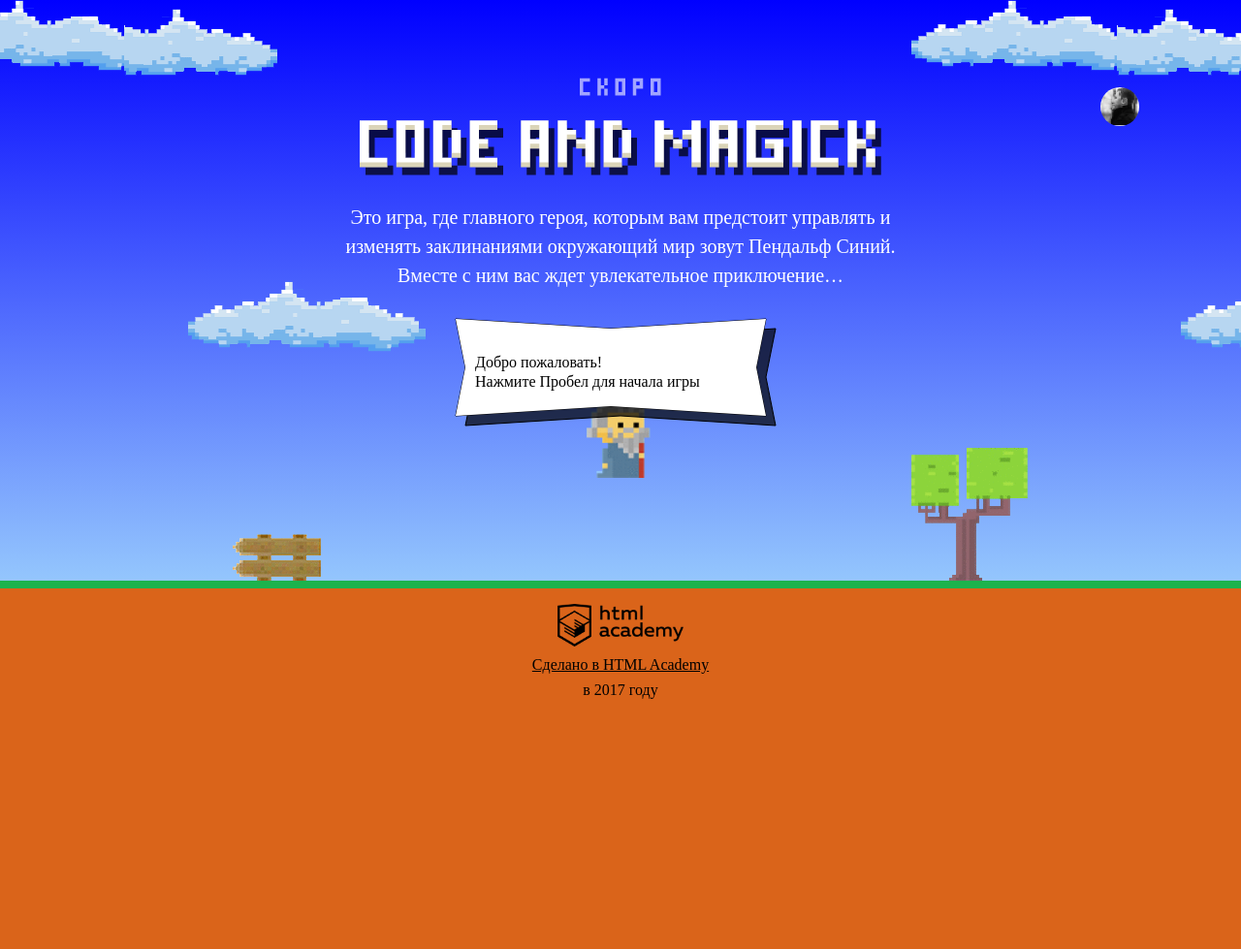
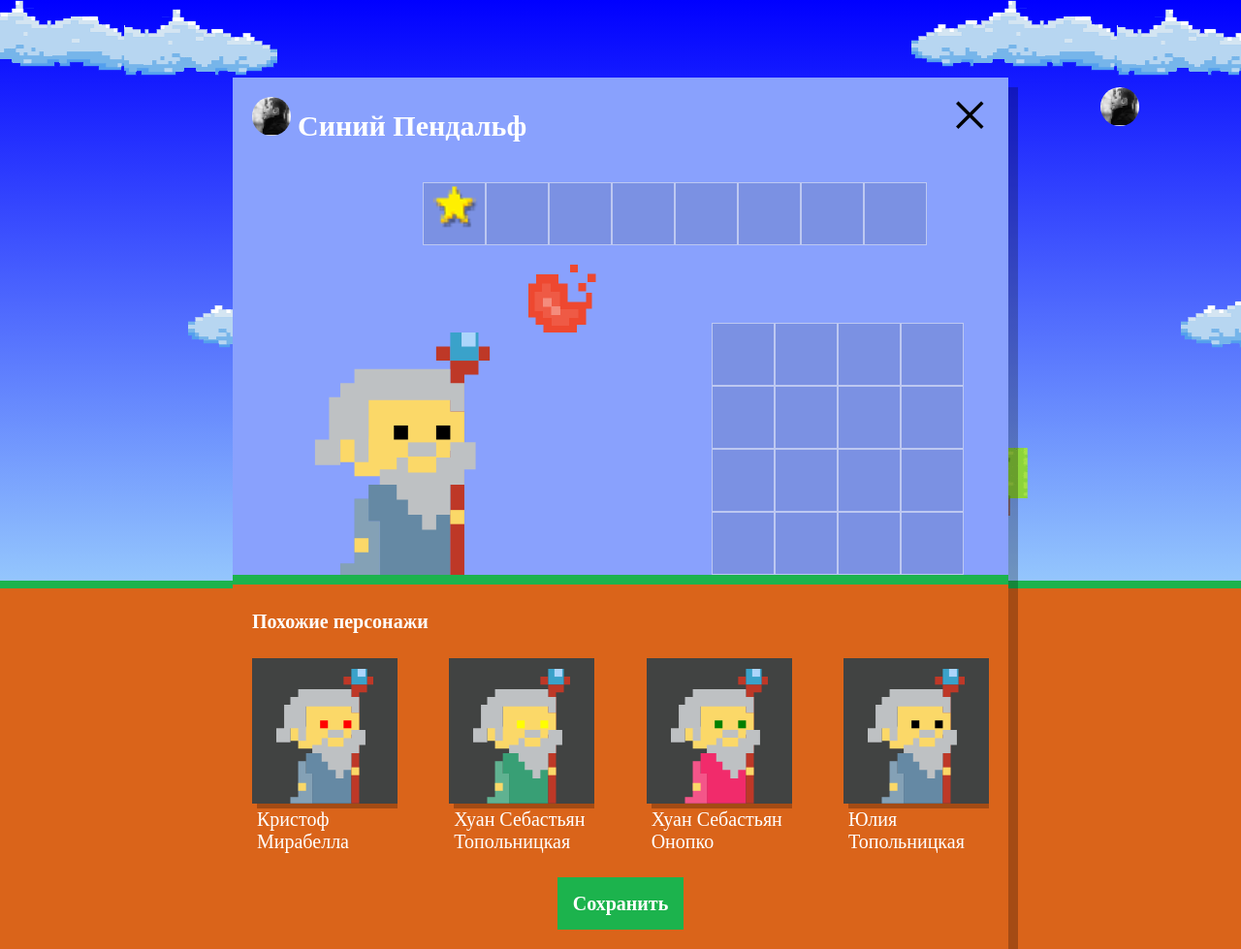
Before and after one commit to salmivas/1037955-code-and-magick-18, a website: page index.html in a window 1280 px wide. Shown: the whole page at 97% size. Before the commit the page ends 800 px from the top, so only its background shows below. Drawn offline with Linux system fonts and the light colour scheme; a web font is replaced by a local one.

Commit message:
Adds wizards list to choose from

```diff
--- a/index.html
+++ b/index.html
@@ -191,6 +191,7 @@
     </script>
     <script src="js/stat.js"></script>
     <script src="js/game.js"></script>
+    <script src="js/setup.js"></script>
 
   </body>
 
--- /dev/null
+++ b/js/setup.js
@@ -0,0 +1,48 @@
+'use strict';
+
+var NAMES = ['Иван', 'Хуан Себастьян', 'Мария', 'Кристоф', 'Виктор', 'Юлия', 'Люпита', 'Вашингтон'];
+var SURNAMES = ['да Марья', 'Верон', 'Мирабелла', 'Вальц', 'Онопко', 'Топольницкая', 'Нионго', 'Ирвинг'];
+var COAT_COLORS = ['rgb(101, 137, 164)', 'rgb(241, 43, 107)', 'rgb(146, 100, 161)', 'rgb(56, 159, 117)', 'rgb(215, 210, 55)', 'rgb(0, 0, 0)'];
+var EYES_COLORS = ['black', 'red', 'blue', 'yellow', 'green'];
+var WIZARDS_NUMBER = 4;
+
+var similarListElement = document.querySelector('.setup-similar-list');
+var similarWizardTemplate = document.querySelector('#similar-wizard-template').content.querySelector('.setup-similar-item');
+var userDialog = document.querySelector('.setup');
+userDialog.classList.remove('hidden');
+
+var getRandom = function (list) {
+  return list[Math.floor((Math.random() * list.length))];
+};
+
+var getWizards = function (requiredNumber) {
+  var wizardsList = [];
+  for (var i = 0; i < requiredNumber; i++) {
+    wizardsList[i] = {
+      name: getRandom(NAMES) + ' ' + getRandom(SURNAMES),
+      coatColor: getRandom(COAT_COLORS),
+      eyeColor: getRandom(EYES_COLORS)
+    };
+  }
+  return wizardsList;
+};
+
+var wizards = getWizards(WIZARDS_NUMBER);
+
+var renderWizard = function (wizard) {
+  var wizardElement = similarWizardTemplate.cloneNode(true);
+
+  wizardElement.querySelector('.setup-similar-label').textContent = wizard.name;
+  wizardElement.querySelector('.wizard-coat').style.fill = wizard.coatColor;
+  wizardElement.querySelector('.wizard-eyes').style.fill = wizard.eyeColor;
+
+  return wizardElement;
+};
+
+var fragment = document.createDocumentFragment();
+for (var i = 0; i < wizards.length; i++) {
+  fragment.appendChild(renderWizard(wizards[i]));
+}
+similarListElement.appendChild(fragment);
+
+document.querySelector('.setup-similar').classList.remove('hidden');
```
